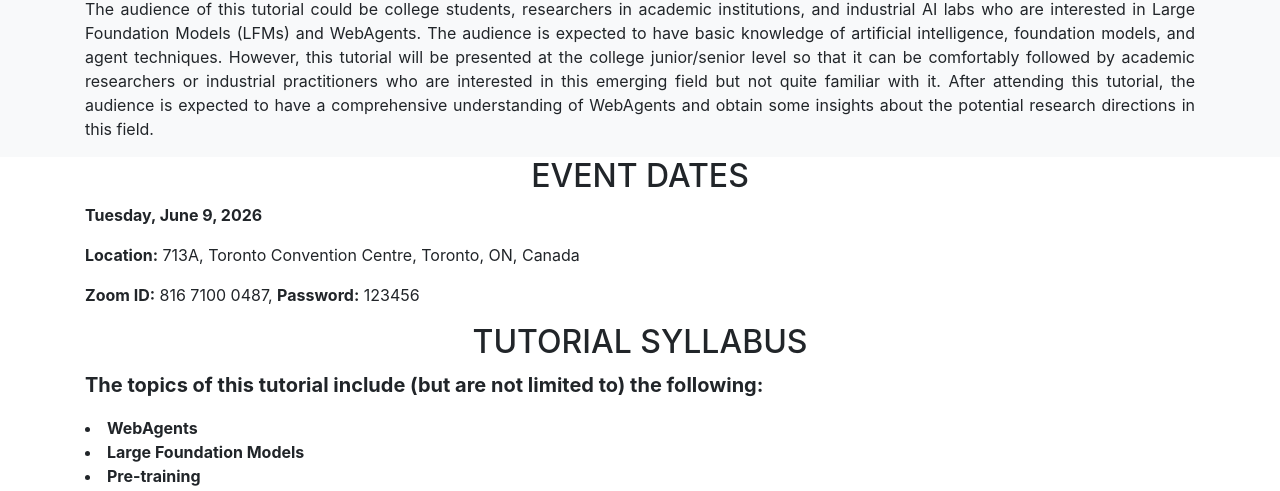
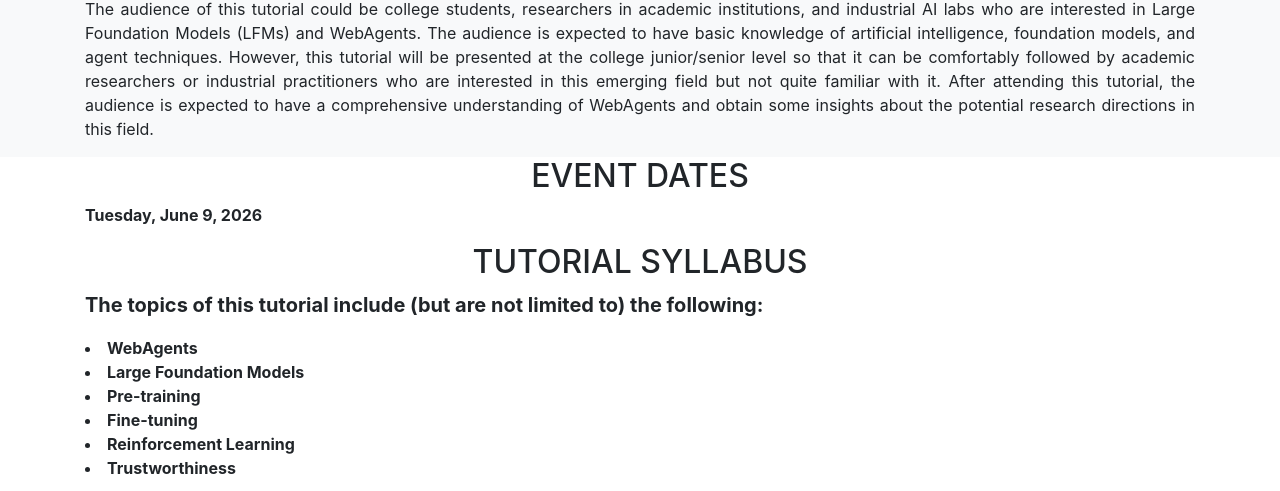
Before and after one commit to liangzrtvjivo/PAKDDWebAgents, a website with bundled scripts: page index.html in a window 1280 px wide. Shown: the part 566-1057 px from the top of the page. Built offline with nearby package versions, Linux system fonts and the light colour scheme; files whose address does not match are found by name; a web font is replaced by a local one.

Commit message:
update date info

```diff
--- a/index.html
+++ b/index.html
@@ -151,13 +151,13 @@
           <div style="text-align:left">
             <b> Tuesday, June 9, 2026</b></p>
               </div>
-              <div style="text-align:left">
+              <!-- <div style="text-align:left">
                 <b> Location:</b> 713A, Toronto Convention Centre, Toronto, ON, Canada </p>
                   </div>
               <div style="text-align:left">
                 <b> Zoom ID:</b> 816 7100 0487, <b>Password:</b> 123456 </p>
                   </div>
-              </div>
+              </div> -->
           </div>
         </div>
       </div>
```
